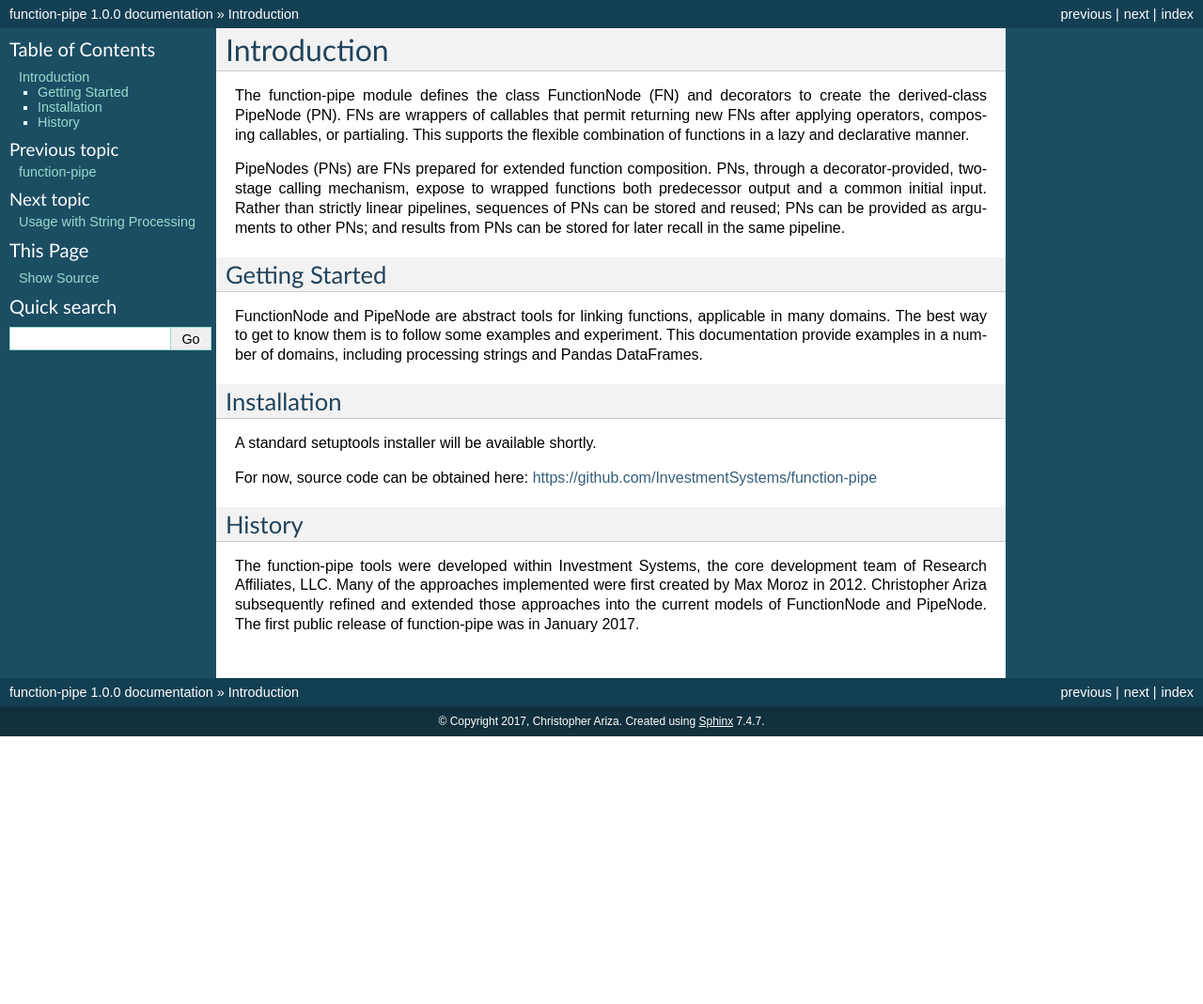
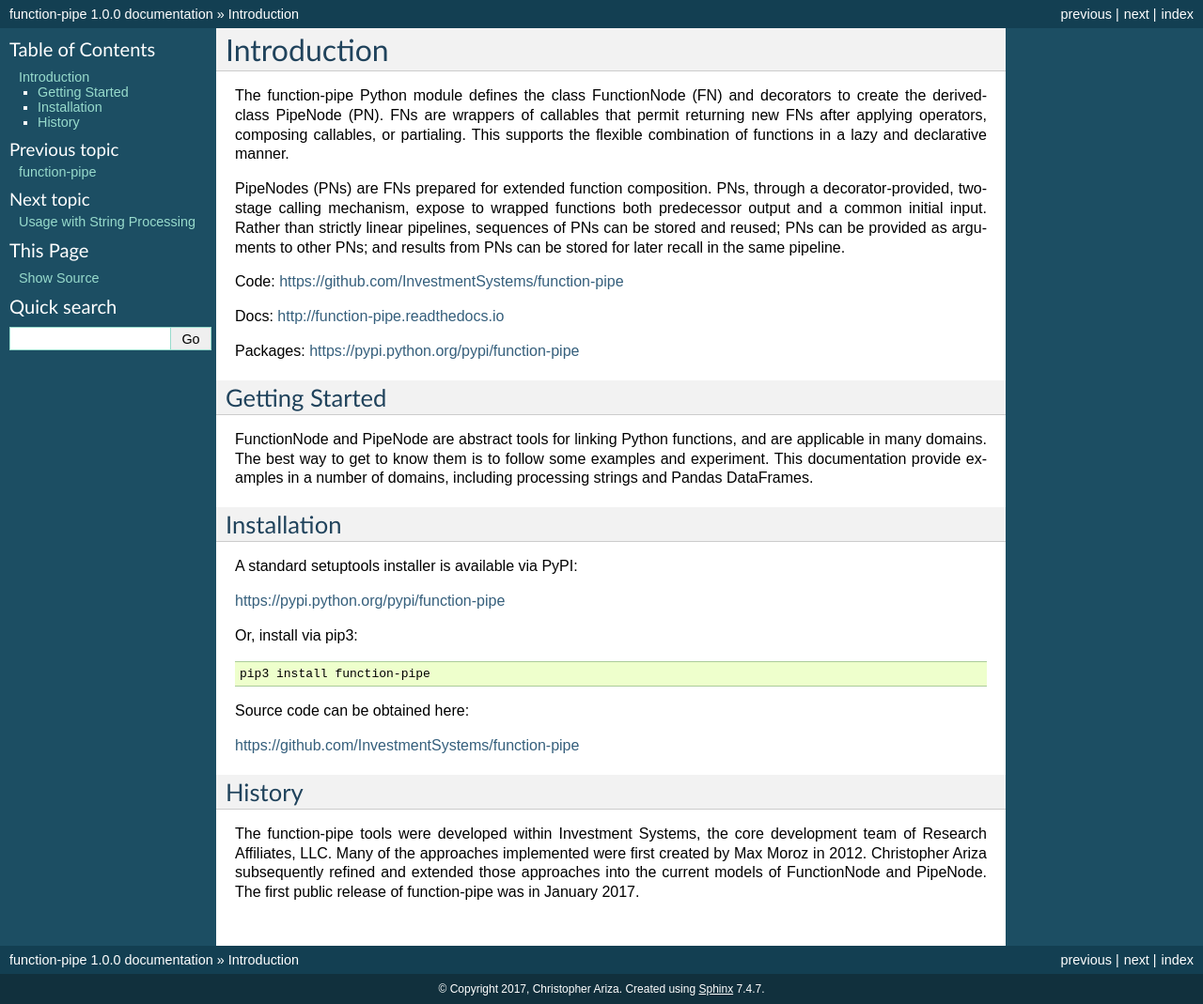
Before and after one commit to InvestmentSystems/function-pipe, a Sphinx documentation site: the page built from doc/source/intro.rst, in a window 1280 px wide. Shown: the whole page at 94% size. Built offline with Sphinx 7.4.7, drawn with Linux system fonts in a browser that asks for light colours; before the commit the page ends 900 px from its top, so only the background shows below that.

Commit message:
updated docs setup.py config

```diff
--- a/README.rst
+++ b/README.rst
@@ -1,10 +1,12 @@
 function-pipe
 =============
 
-The function-pipe module defines the class FunctionNode (FN) and decorators to create the derived-class PipeNode (PN). FNs are wrappers of callables that permit returning new FNs after applying operators, composing callables, or partialing. This supports the flexible combination of functions in a lazy and declarative manner.
+The function-pipe Python module defines the class FunctionNode (FN) and decorators to create the derived-class PipeNode (PN). FNs are wrappers of callables that permit returning new FNs after applying operators, composing callables, or partialing. This supports the flexible combination of functions in a lazy and declarative manner.
 
 PipeNodes (PNs) are FNs prepared for extended function composition. PNs, through a decorator-provided, two-stage calling mechanism, expose to wrapped functions both predecessor output and a common initial input. Rather than strictly linear pipelines, sequences of PNs can be stored and reused; PNs can be provided as arguments to other PNs; and results from PNs can be stored for later recall in the same pipeline.
 
 Code: https://github.com/InvestmentSystems/function-pipe
 
 Docs: http://function-pipe.readthedocs.io
+
+Packages: https://pypi.python.org/pypi/function-pipe
--- a/doc/source/intro.rst
+++ b/doc/source/intro.rst
@@ -3,23 +3,41 @@
 Introduction
 ==================================
 
-The function-pipe module defines the class FunctionNode (FN) and decorators to create the derived-class PipeNode (PN). FNs are wrappers of callables that permit returning new FNs after applying operators, composing callables, or partialing. This supports the flexible combination of functions in a lazy and declarative manner.
+The function-pipe Python module defines the class FunctionNode (FN) and decorators to create the derived-class PipeNode (PN). FNs are wrappers of callables that permit returning new FNs after applying operators, composing callables, or partialing. This supports the flexible combination of functions in a lazy and declarative manner.
 
 PipeNodes (PNs) are FNs prepared for extended function composition. PNs, through a decorator-provided, two-stage calling mechanism, expose to wrapped functions both predecessor output and a common initial input. Rather than strictly linear pipelines, sequences of PNs can be stored and reused; PNs can be provided as arguments to other PNs; and results from PNs can be stored for later recall in the same pipeline.
+
+Code: https://github.com/InvestmentSystems/function-pipe
+
+Docs: http://function-pipe.readthedocs.io
+
+Packages: https://pypi.python.org/pypi/function-pipe
+
 
 
 Getting Started
 ----------------
 
-FunctionNode and PipeNode are abstract tools for linking functions, applicable in many domains. The best way to get to know them is to follow some examples and experiment. This documentation provide examples in a number of domains, including processing strings and Pandas DataFrames.
+FunctionNode and PipeNode are abstract tools for linking Python functions, and are applicable in many domains. The best way to get to know them is to follow some examples and experiment. This documentation provide examples in a number of domains, including processing strings and Pandas DataFrames.
 
 
 Installation
 ------------------
 
-A standard setuptools installer will be available shortly.
+A standard setuptools installer is available via PyPI:
 
-For now, source code can be obtained here:
+https://pypi.python.org/pypi/function-pipe
+
+
+Or, install via pip3:
+
+.. code-block:: none
+
+    pip3 install function-pipe
+
+
+Source code can be obtained here:
+
 https://github.com/InvestmentSystems/function-pipe
 
 
--- a/doc/source/usage_df.py
+++ b/doc/source/usage_df.py
@@ -7,8 +7,7 @@ import webbrowser
 
 import requests
 import pandas as pd
-
-from RALib.core import function_pipe as fpn
+import function_pipe as fpn
 
 
 # source url
--- a/doc/source/usage_df.rst
+++ b/doc/source/usage_df.rst
@@ -311,4 +311,4 @@ Now we can create two expressions for each name we are investigating. These are
 .. image:: _static/usage_df_xlsx.png
 
 
-These examples demonstrate organizing data processing routines with ``PipeNode`` expressions. Using ``PipeNodeInput`` sublcasses, data acesss routines can be centralized and made as efficient as possible. Further, ``PipeNodeInput`` sublcasses can provide common parameters, such as output directories, to all nodes. Finally, the result of sub-expressions can stored and recalled within ``PipeNode`` expression, or after ``PipeNode`` execution for writing to disk.
+These examples demonstrate organizing data processing routines with ``PipeNode`` expressions. Using ``PipeNodeInput`` sublcasses, data acesss routines can be centralized and made as efficient as possible. Further, ``PipeNodeInput`` sublcasses can provide common parameters, such as output directories, to all nodes. Finally, the results of sub-expressions can be stored and recalled within ``PipeNode`` expressions, or extracted after ``PipeNode`` execution for writing to disk.
--- a/doc/source/usage_strings.py
+++ b/doc/source/usage_strings.py
@@ -1,7 +1,7 @@
 
 
 
-from RALib.core import function_pipe as fpn
+import function_pipe as fpn
 
 
 # create string lambda function
--- a/setup.py
+++ b/setup.py
@@ -8,11 +8,9 @@ here = path.abspath(path.dirname(__file__))
 with open(path.join(here, 'README.rst'), encoding='utf-8') as f:
     long_description = f.read()
 
-long_description = 'TODO'
-
 setup(
     name='function-pipe',
-    version='1.0.0',
+    version='1.0.2',
 
     description='Tools for extended function composition and pipelines',
     long_description=long_description,
```
